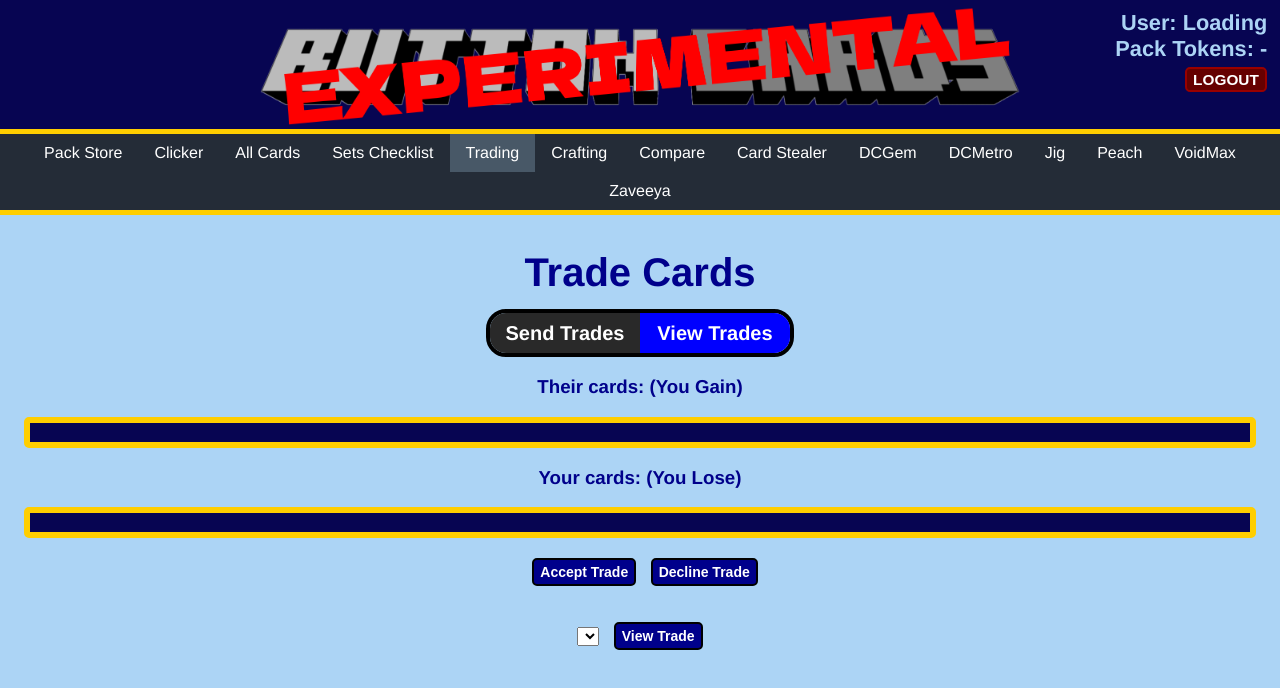
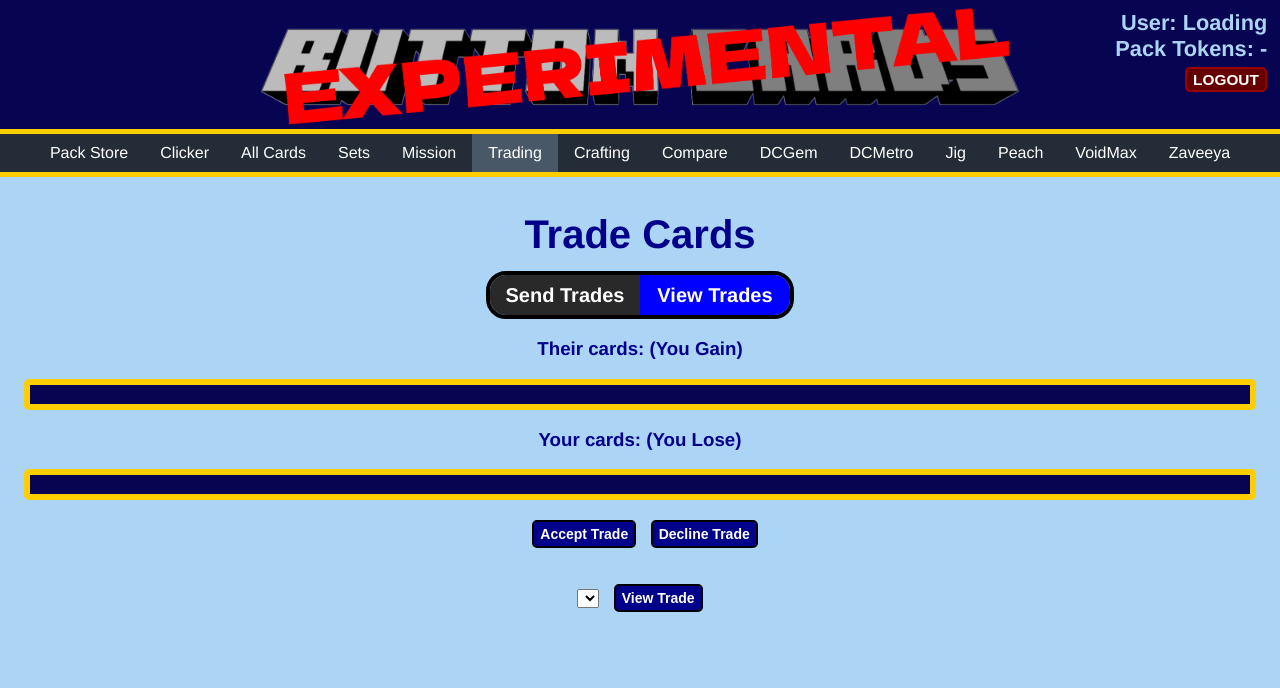
Before and after one commit to button-craft/bce, a plain HTML site: page collectTradeMenu.html in a window 1280 px wide. Drawn offline with Linux system fonts and the light colour scheme; no server answers; sample sign-in values are in the browser's storage; grey boxes are pictures that could not be loaded.

Commit message:
Update collectTradeMenu.html

```diff
--- a/collectTradeMenu.html
+++ b/collectTradeMenu.html
@@ -28,11 +28,11 @@
     <a href="home.html">Pack Store</a>
     <a href="clicker.html">Clicker</a>
     <a href="collectAll.html">All Cards</a>
-    <a href="collectSets.html">Sets Checklist</a>
+    <a href="collectSets.html">Sets</a>
+    <a href="collectMission.html">Mission</a>
     <a class="active" href="collectTrade.html">Trading</a>
     <a href="collectCraft.html">Crafting</a>
     <a href="collectCompare.html">Compare</a>
-    <a href="cardSteal.html">Card Stealer</a>
     <a href="collectGem.html">DCGem</a>
     <a href="collectDC.html">DCMetro</a>
     <a href="collectJig.html">Jig</a>
```
